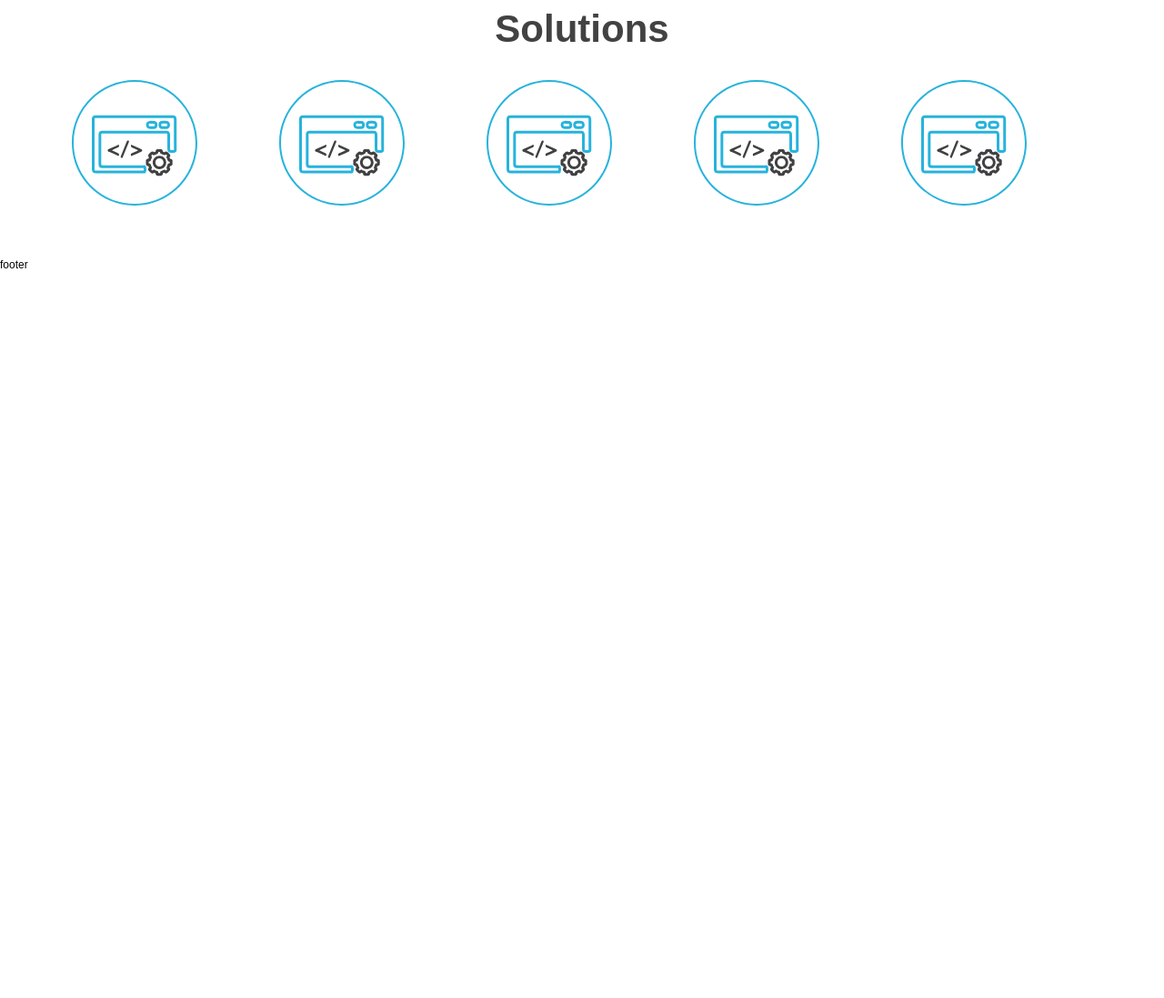
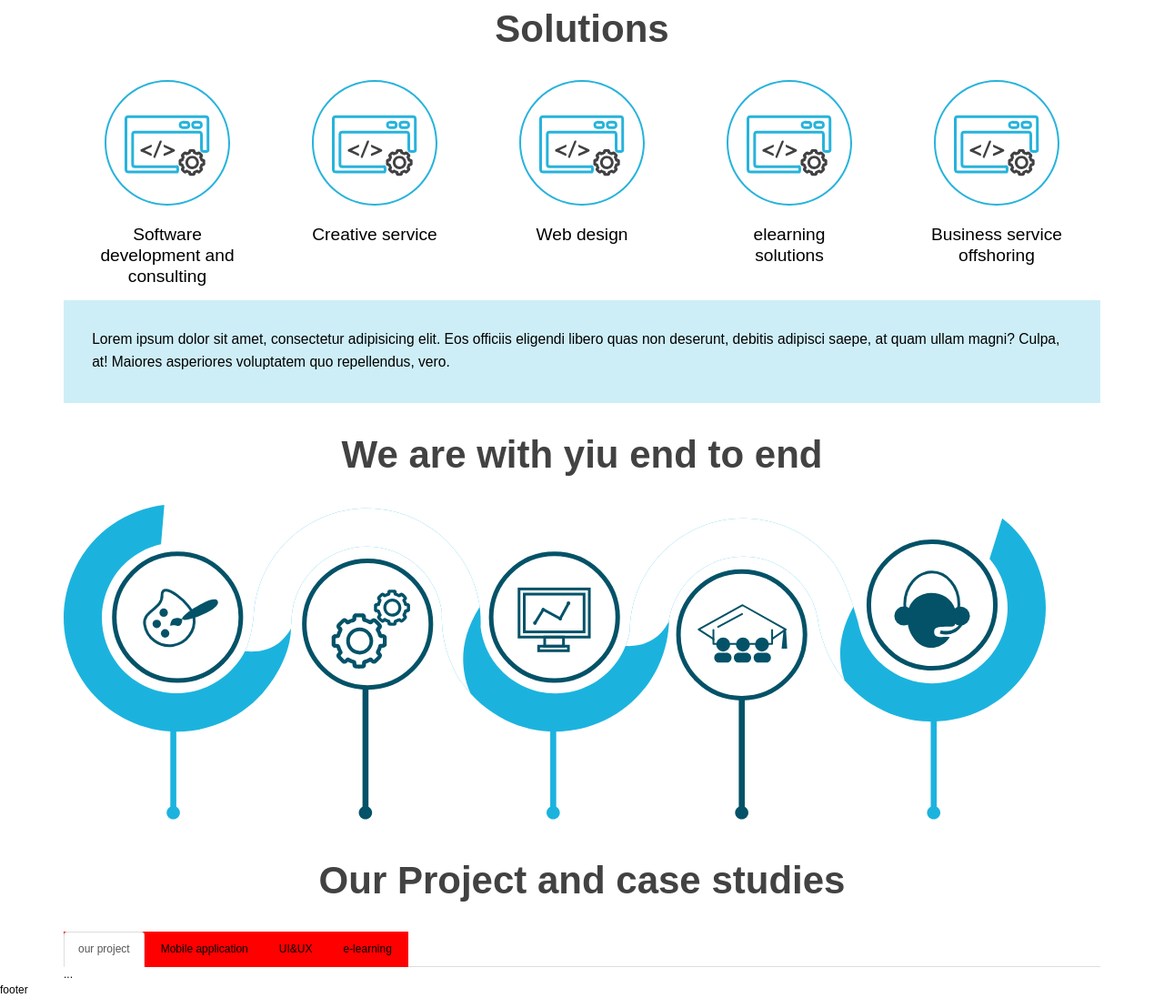
Before and after one commit to arunnayak/wizardcomm, a website: page src/index.html in a window 1280 px wide. Shown: the part 796-1893 px from the top of the page at 91% size. Before the commit the page ends 1096 px from the top, so only its background shows below. Drawn offline with nearby package versions, Linux system fonts and the light colour scheme; files that its build step writes are made by us from their sources.

Commit message:
sections

```diff
--- a/src/index.html
+++ b/src/index.html
@@ -40,6 +40,9 @@
 				@@include('./partials/header/header.html')
 				@@include('./partials/hero/hero.html')
 				@@include('./partials/solutions/solutions.html')
+				@@include('./partials/endtoend/endtoend.html')
+				@@include('./partials/case-studies/case-studies.html')
+
 				@@include('./partials/footer/footer.html')
 			</div>
 		</div>
--- /dev/null
+++ b/src/partials/case-studies/case-studies.html
@@ -0,0 +1,21 @@
+<section class="section case-studies">
+    <div class="container">
+        <h2 class="section__heading">Our Project and case studies</h2>
+
+        <!-- Nav tabs -->
+        <ul class="nav nav-tabs case-studies__tab-list" role="tablist">
+            <li role="presentation" class="active case-studies__tab-item"><a class="case-studies__tab-link" href="#home" aria-controls="home" role="tab" data-toggle="tab">our project</a></li>
+            <li role="presentation" class="case-studies__tab-item"><a class="case-studies__tab-link" href="#profile" aria-controls="profile" role="tab" data-toggle="tab">Mobile application</a></li>
+            <li role="presentation" class="case-studies__tab-item"><a class="case-studies__tab-link" href="#messages" aria-controls="messages" role="tab" data-toggle="tab">UI&amp;UX</a></li>
+            <li role="presentation" class="case-studies__tab-item"><a class="case-studies__tab-link" href="#settings" aria-controls="settings" role="tab" data-toggle="tab">e-learning</a></li>
+        </ul>
+        <!-- Tab panes -->
+        <div class="tab-content">
+            <div role="tabpanel" class="tab-pane active" id="home">...</div>
+            <div role="tabpanel" class="tab-pane" id="profile">...</div>
+            <div role="tabpanel" class="tab-pane" id="messages">...</div>
+            <div role="tabpanel" class="tab-pane" id="settings">...</div>
+        </div>
+
+    </div>
+</section>
--- /dev/null
+++ b/src/partials/endtoend/endtoend.html
@@ -0,0 +1,6 @@
+<section class="section endtoend">
+    <div class="container">
+        <h2 class="section__heading">We are with yiu end to end</h2>
+        <img class="endtoend__image" src="../../img/home/graphics_we_are_with_you.svg" alt="" />
+    </div>
+</section>
--- a/src/partials/solutions/solutions.html
+++ b/src/partials/solutions/solutions.html
@@ -1,36 +1,41 @@
 <section class="section solutions">
     <div class="container">
-    <h2 class="section__heading">Solutions</h2>
+        <h2 class="section__heading">Solutions</h2>
         <ul class="solutions__list">
             <li class="solutions__item">
-                <a class="solutions__link" href="">
+                <a class="solutions__link solutions__link--selected" href="">
                     <img src="../../img/home/001_software_dev.svg" alt="" />
-                </a>
-
-            </li>
-            <li class="solutions__item">
-                <a class="solutions__link" href="">
-                    <img src="../../img/home/001_software_dev.svg" alt="" />
+                    <span class="solutions__title">Software development and consulting</span>
                 </a>
             </li>
             <li class="solutions__item">
                 <a class="solutions__link" href="">
                     <img src="../../img/home/001_software_dev.svg" alt="" />
-
+                    <span class="solutions__title">Creative service</span>
                 </a>
             </li>
             <li class="solutions__item">
                 <a class="solutions__link" href="">
                     <img src="../../img/home/001_software_dev.svg" alt="" />
-
+                    <span class="solutions__title">Web design</span>
                 </a>
             </li>
             <li class="solutions__item">
                 <a class="solutions__link" href="">
                     <img src="../../img/home/001_software_dev.svg" alt="" />
-
+                    <span class="solutions__title">elearning solutions</span>
+                </a>
+            </li>
+            <li class="solutions__item">
+                <a class="solutions__link" href="">
+                    <img src="../../img/home/001_software_dev.svg" alt="" />
+                    <span class="solutions__title">Business service offshoring</span>
                 </a>
             </li>
         </ul>
+        <div class="solutions__text">
+            Lorem ipsum dolor sit amet, consectetur adipisicing elit. Eos officiis eligendi libero quas non deserunt, debitis adipisci
+            saepe, at quam ullam magni? Culpa, at! Maiores asperiores voluptatem quo repellendus, vero.
+        </div>
     </div>
 </section>
--- /dev/null
+++ b/src/sass/modules/_case-studies.scss
@@ -0,0 +1,12 @@
+.case-studies{
+    &__tab-list{
+        text-align: center;
+    }
+     &__tab-item{
+        float: none;
+        background: red;
+    }
+     &__tab-link{
+
+    }
+}
--- /dev/null
+++ b/src/sass/modules/_endtoend.scss
@@ -0,0 +1,6 @@
+.endtoend{
+    &__image{
+        max-width:100%;
+
+    }
+}
--- a/src/sass/modules/_section.scss
+++ b/src/sass/modules/_section.scss
@@ -2,8 +2,12 @@
     padding-top: 3em;
     &__heading{
         color: #424243;
-        font-size: 3.5em;
+        font-size: 2em;
         text-align: center;
         font-weight: bold;
+
+        @media(min-width: 768px){
+            font-size: 3.5em;
+        }
     }
 }
--- a/src/sass/modules/_solutions.scss
+++ b/src/sass/modules/_solutions.scss
@@ -1,19 +1,25 @@
 .solutions{
-    &__list{}
+    &__list{
+        &:after{
+            clear: left;
+            content: "";
+            display:block;
+        }
+    }
     &__item{
         float: left;
         margin: 0 0 5% 0%;
         text-align: center;
         width: 50%;
-        &:nth-child(2n){
-            margin-right: 0;
-        }
+        // &:nth-child(2n){
+        //     margin-right: 0;
+        // }
         @media(min-width: 768px){
             width: calc(20% - 6em);
-            margin-right: 6em;
-            &:nth-child(2n){
-                margin-right: 6em;
-            }
+            margin: 0 3em;
+            // &:nth-child(2n){
+            //     margin-right: 6em;
+            // }
         }
 
         &:last-child{
@@ -28,6 +34,23 @@
         width: 100%;
         display: block;
 
-
+        &--selected{
+            svg{
+                stroke: #434344;
+            }
+        }
+    }
+    &__title{
+        font-size: 1.6em;
+        display: block;
+        padding-top: 1em;
+        line-height: 1.2em;
+    }
+    &__text{
+        background: #ceeef7;
+        padding: 2em;
+        font-size: 1.3em;
+        line-height: 1.6em;
+        margin-top: 1em;
     }
 }
--- a/src/sass/screen.scss
+++ b/src/sass/screen.scss
@@ -8,7 +8,6 @@
     @import "util/base";
     @import "util/buttons";
 
-
     // Global Styles
     @import "global/icons";
 
@@ -18,3 +17,5 @@
  	@import "modules/hero";
  	@import "modules/solutions";
  	@import "modules/section";
+ 	@import "modules/endtoend";
+ 	@import "modules/case-studies";
```
Also changed, not shown: dist/css/screen.css, dist/img/home/image2vector.svg (added), dist/img/icons.svg, dist/img/image2vector.svg (added), dist/index.html, src/img/home/image2vector.svg (added), src/img/icons.svg.
